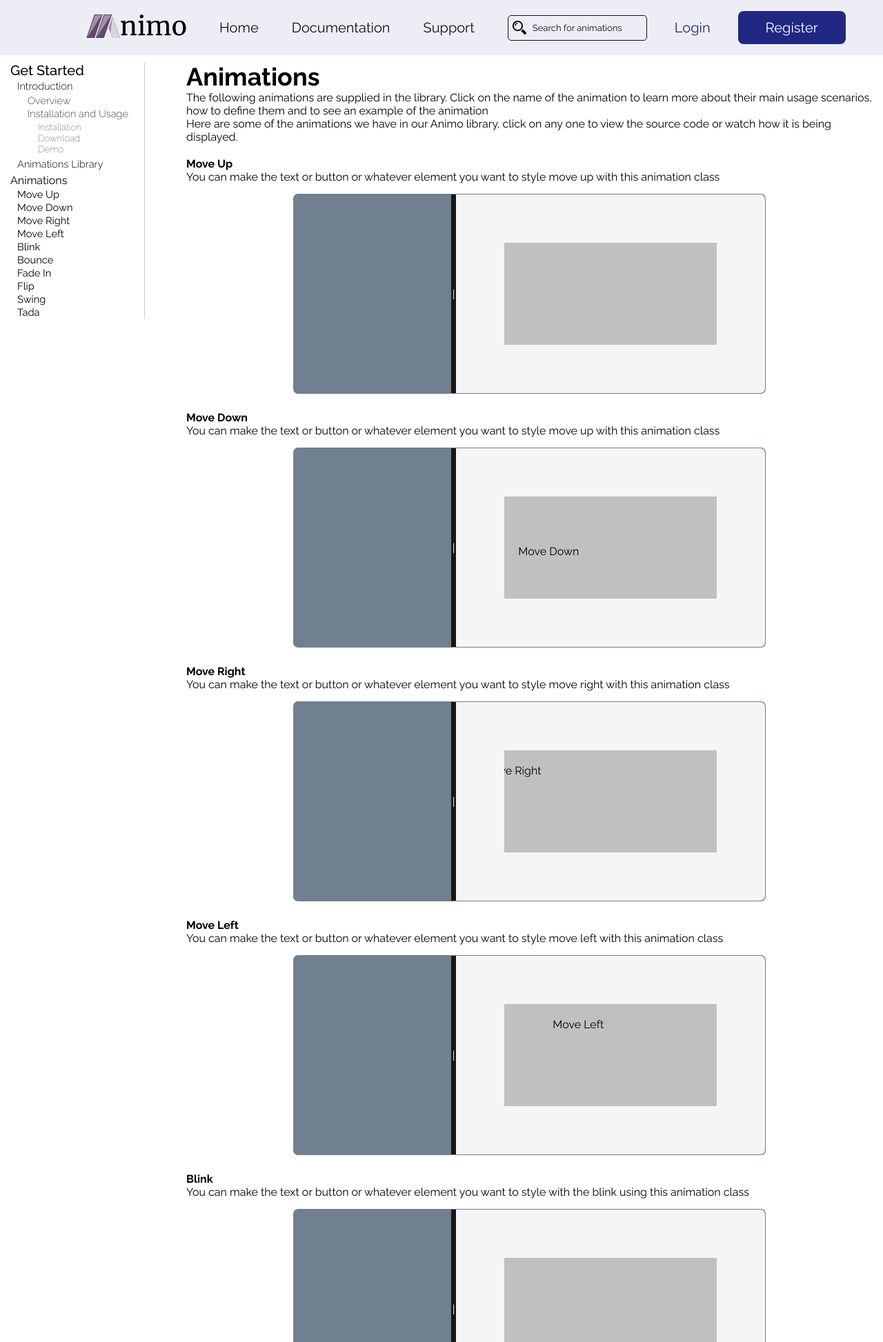
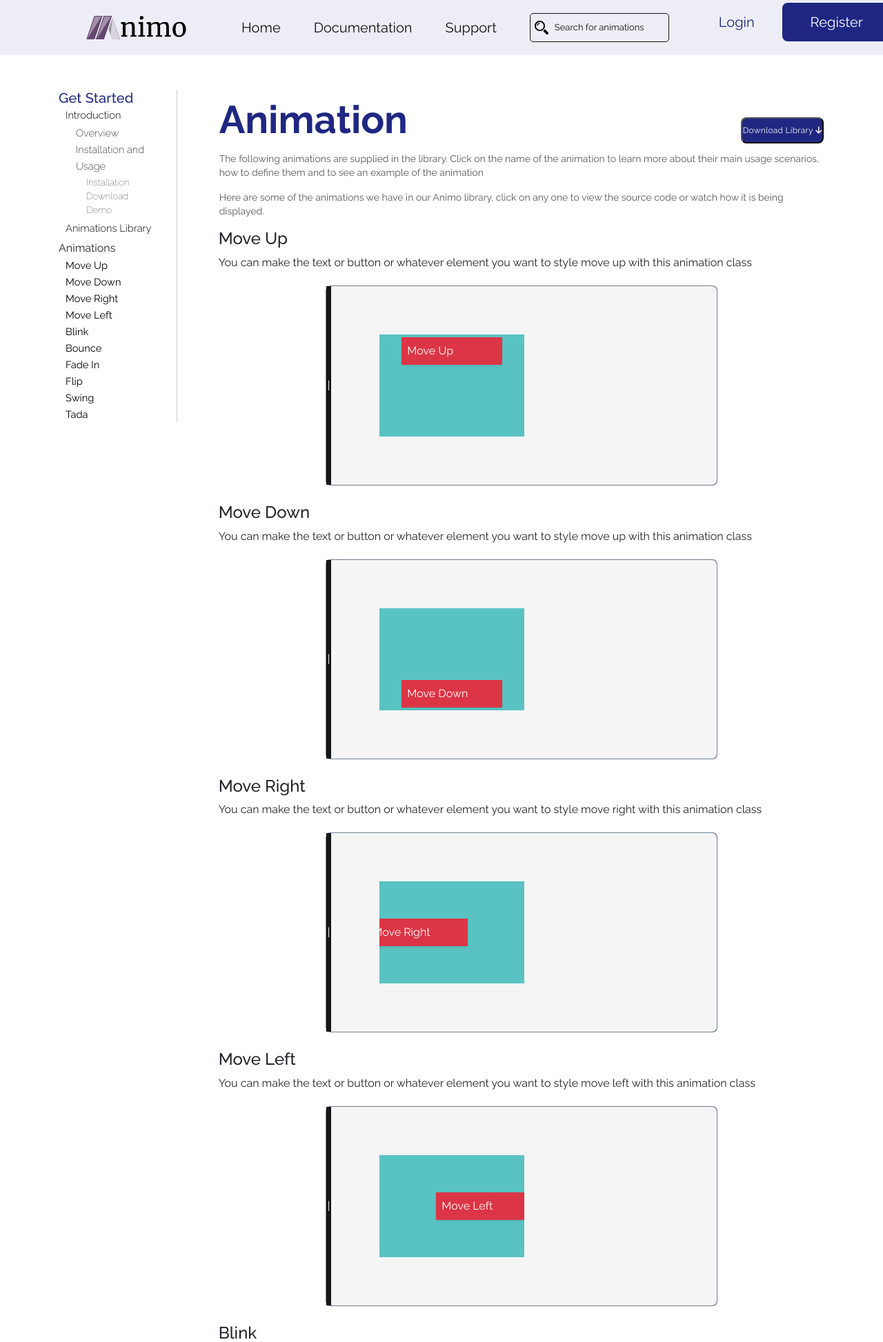
Before and after one commit to zuri-training/Team-100_AnimaLib, a Django app: page /documentation/showAnimations/ in a window 1280 px wide. Shown: the top 1946 px of the page at 69% size. Run offline with Django 4.2, Linux system fonts and the light colour scheme; some libraries are stand-ins or nearby versions.

Commit message:
fixed the slider

```diff
--- a/animaLibApp/static/css/design.css
+++ b/animaLibApp/static/css/design.css
@@ -6,6 +6,7 @@
 /* mobile first design */
 .maincontentContainer {
   padding: 10px;
+  margin-top: 40px;
   min-height: 80vh;
   font-family: "Raleway", sans-serif;
 }
@@ -23,8 +24,15 @@
   }
 
   .anime-menuHeader {
-    font-size: 15pt;
+    color: #1F2782;
+    font-style: normal;
     font-weight: 500;
+    font-size: 20px;
+    line-height: 24px;
+    letter-spacing: 0.15px;
+
+
+
   }
   .anime-menuContentHolder {
     margin: 1px 5px 1px 10px;
@@ -132,11 +140,13 @@
   }
   .slideMain {
     height: 100%;
+    width: 70%;
     padding: 20px;
     overflow: auto;
   }
   .slideMoving {
     height: 100%;
+    width: 100%;
     border-radius: 7px;
 
     background-color: whitesmoke;
@@ -156,12 +166,12 @@
   }
   .slider_innerBox {
     height: 100%;
-    width: 100%;
+    width: 50%;
     overflow: auto;
 
     padding: 20px;
 
-    background-color: silver;
+    background-color: #59C3C3;
   }
 
   /* Design for headers */
--- a/animaLibApp/static/css/layout.css
+++ b/animaLibApp/static/css/layout.css
@@ -35,7 +35,13 @@
   }
 
   /* anime examples layout */
-  .sliderContainer {
+  .sliderContainerLayout{
+    display: grid;
+
+    grid-template-rows: 1fr;
+    grid-template-columns: 1fr;
+  }
+  .activeSlideContainer {
     display: grid;
 
     grid-template-rows: 1fr;
--- a/animaLibApp/static/js/script.js
+++ b/animaLibApp/static/js/script.js
@@ -120,14 +120,15 @@ function showAnimeDetails(){
 
                                 <!-- Display area -->
                                 <div class="anime-displayarea">
-                                    <div class="sliderContainer">
-                                    <!-- main slide content -->
-                                    <div class="slideMain">
+                                    <div class="sliderContainer d-flex" >
+                                        <div class="slideMain" id="slideMain${val.id}" style="display:none">
                                         <!-- content for main slider here -->
                                         </div>
-                                    <div class="slideMoving">
+
+
+                                        <div class="slideMoving" id="slide${val.id}">
                                             <!-- slider handle -->
-                                        <div class="sliderHandle">
+                                            <div class="sliderHandle" onclick="showMainContent(${val.id})">
                                                 <!-- the handle icon -->
                                                 <span>|</span>
                                             </div>
@@ -155,6 +156,24 @@ function showAnimeDetails(){
         // set the details on the page
         $("#anime-animationDetails").html(detailsStr);
     })
+}
+
+ function showMainContent(sliderId) {
+    // Get the selected slider
+    const selectedSlider = $(`#slider${sliderId}`);
+
+    const selectedMain = $(`#slideMain${sliderId}`);
+
+    // add the main content to the slider container
+    const mainContent = ` <!-- main slide content -->
+                        <div class="slideMain">
+                            <!-- content for main slider here -->
+                        </div>`;
+    selectedSlider.after(mainContent)
+    selectedMain.slideToggle("slow")
+    console.log("I was clicked")
+
+
  }
 
 $(document).ready(() => {
--- a/animaLibApp/templates/animaLibApp/showAnimations.html
+++ b/animaLibApp/templates/animaLibApp/showAnimations.html
@@ -1,21 +1,35 @@
-{% extends 'base.html' %}
-{% load static %}
-{% block style %}
+{% extends 'base.html' %} {% load static %} {% block style %}
 <link href="{% static 'css/componentDesign.css' %}" rel="stylesheet" />
 <link href="{% static 'css/design.css' %}" rel="stylesheet" />
 <link href="{% static 'css/layout.css' %}" rel="stylesheet" />
 <link href="{% static 'css/animation.css' %}" rel="stylesheet" />
-{% endblock %}
-
-{% block content %}
+{% endblock %} {% block content %}
 <div class="maincontentContainer container">
   {% include 'common/sideNav.html' %}
 
   <!-- menu content -->
   <div class="menuContentContainer">
     <!-- top row with animations -->
-    <div class="animeRow documentationRow">
-      <h2>Animations</h2>
+    <div class="documentationRow">
+      <!-- section content -->
+      <div class="section-content">
+        <!-- section content holder -->
+        <div class="section-contentHolder">
+          <div class="sectionHeaderHolder d-flex justify-content-between align-items-baseline">
+            <span class="anime-mainHeader">Animation</span>
+
+            <span>
+              <button class="anime-button">
+                <span class="mr-1">Download Library</span>
+                <span class="btn-icon">
+                  <i class="fa-solid fa-arrow-down"></i>
+                </span>
+              </button>
+            </span>
+          </div>
+
+          <div class="sectionContentBody">
+
             <p>
               The following animations are supplied in the library. Click on the name
               of the animation to learn more about their main usage scenarios, how to
@@ -27,11 +41,16 @@
               any one to view the source code or watch how it is being displayed.
             </p>
           </div>
-
-    <div id="anime-animationDetails"></div>
-
         </div>
       </div>
 
+    </div>
+
+    <div id="anime-animationDetails"></div>
+  </div>
+</div>
+
+
+
 <script></script>
 {% endblock %}
--- a/animaLibApp/templates/base.html
+++ b/animaLibApp/templates/base.html
@@ -23,6 +23,12 @@
       rel="stylesheet"
       href="https://cdnjs.cloudflare.com/ajax/libs/OwlCarousel2/2.3.4/assets/owl.carousel.min.css"
     />
+    <link
+  href="https://cdn.jsdelivr.net/npm/bootstrap@5.1.3/dist/css/bootstrap.min.css"
+  rel="stylesheet"
+/>
+
+<script src="https://cdn.jsdelivr.net/npm/bootstrap@5.1.3/dist/js/bootstrap.bundle.min.js"></script>
     <link rel="stylesheet" href="{% static 'css/style.css' %}" />
     <script
       src="https://kit.fontawesome.com/1e4daf36c1.js"
--- a/animaLibApp/urls.py
+++ b/animaLibApp/urls.py
@@ -3,14 +3,15 @@ from .views import *
 
 urlpatterns = [
     path('', index, name='index'),
-    path("login", log_in, name='login'),
-    path('register', register, name='register'),
-    path('logout', logout, name='logout'),
-    path('download', download_library, name='download'),
-    path('contact', contact, name='contact'),
-    path('documentation', documentation, name='documentation'),
+    path('login/', log_in, name='login'),
+    path('register/', register, name='register'),
+    path('logout/', logout, name='logout'),
+    path('download/', download_library, name='download'),
+    path('contact/', contact, name='contact'),
+    path('documentation/', documentation, name='documentation'),
     path('documentation/introduction/', introduction, name='introduction'),
-    path('documentation/showAnimations/', showAnimations, name='showAnimations'),
+    path('documentation/showAnimations/',
+         showAnimations, name='showAnimations'),
     path('support/', contact, name='support'),
     path('about/', about_us, name='about'),
 
--- a/animaLibApp/views.py
+++ b/animaLibApp/views.py
@@ -249,6 +249,8 @@ def post_remove(request, pk):
 
     return redirect('documentation',)
 
+def documentation(request):
+    return render(request,'animaLibApp/documentation.html')
 def introduction(request):
     return render(request,'animaLibApp/introduction.html')
 def showAnimations(request):
```
Also changed, not shown: animaLibApp/templates/animaLibApp/documentation.html (+4 -9 lines), animaLibApp/templates/animaLibApp/introduction.html (+25 -3 lines), animaLibApp/templates/common/commonLinks.html (+1 -14 lines). Lines whose indentation alone changed are shown as unchanged.
